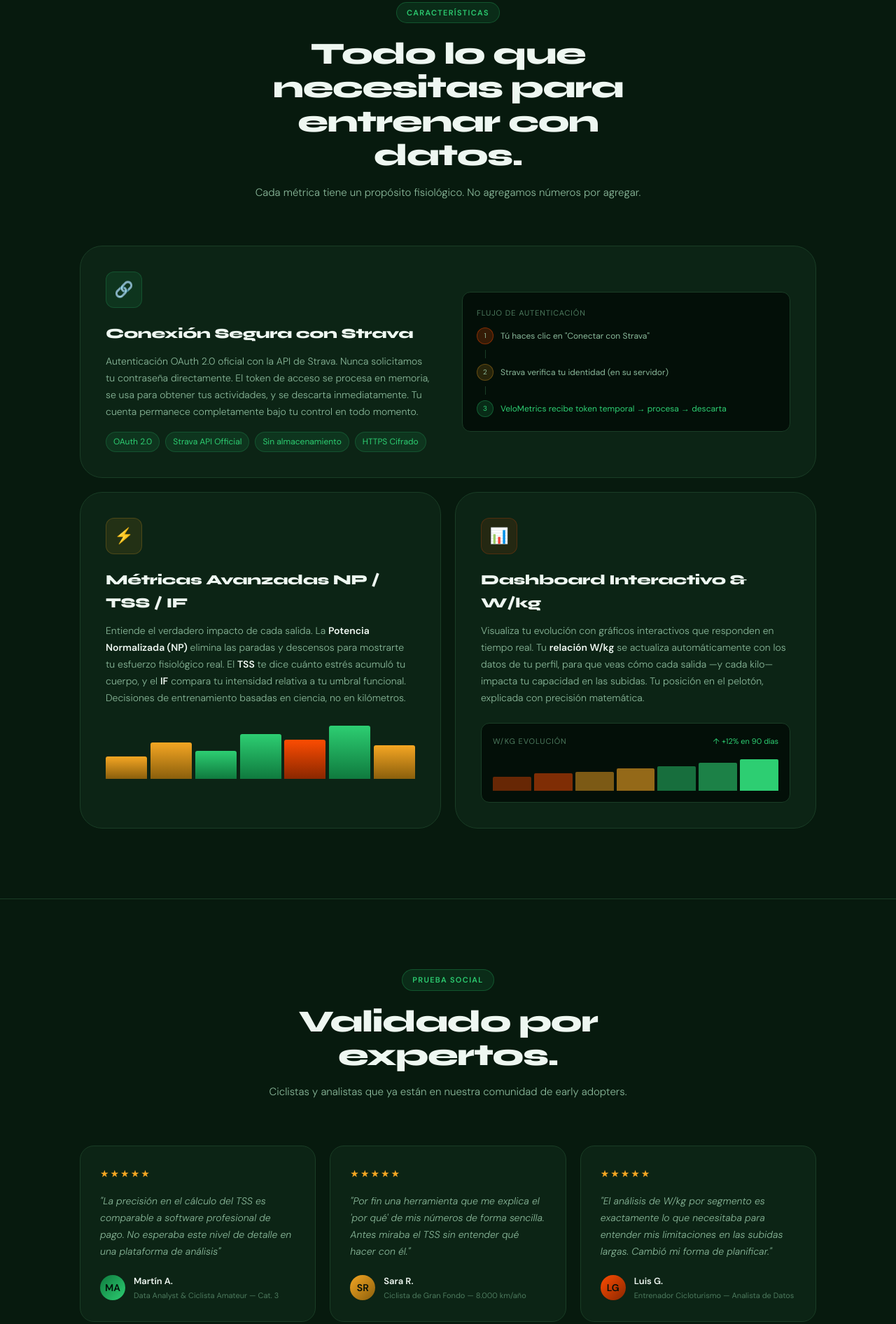
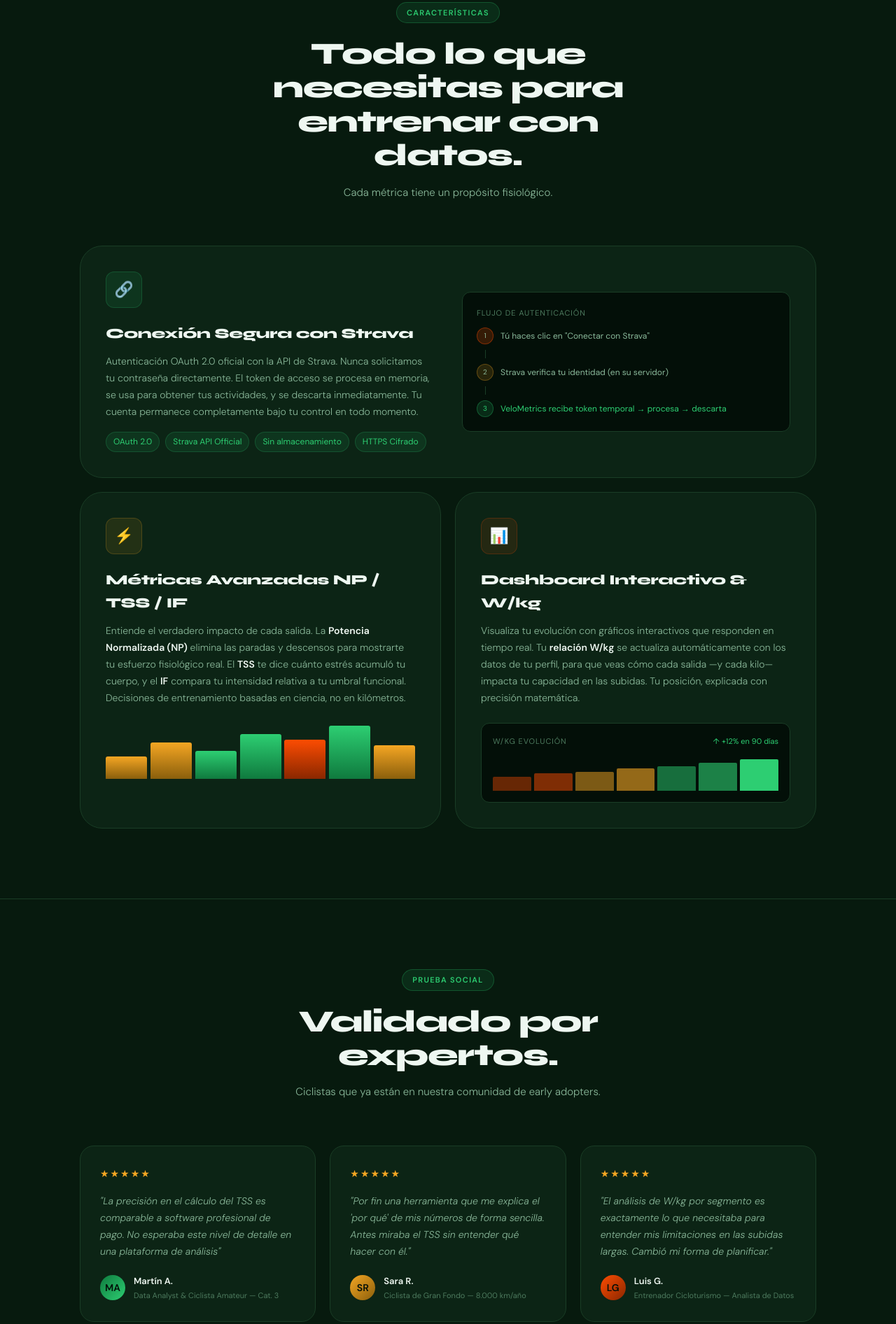
Before and after one commit to VeloMetrics/velometrics-web, a plain HTML site: page index.html in a window 1280 px wide. Shown: the part 2328-4220 px from the top of the page at 70% size. Drawn offline with Linux system fonts and the light colour scheme.

Commit message:
Update index.html

```diff
--- a/index.html
+++ b/index.html
@@ -1691,7 +1691,7 @@
       <div class="section-header reveal">
         <span class="tag">Características</span>
         <h2>Todo lo que necesitas para entrenar con datos.</h2>
-        <p>Cada métrica tiene un propósito fisiológico. No agregamos números por agregar.</p>
+        <p>Cada métrica tiene un propósito fisiológico.</p>
       </div>
 
       <div class="features-grid" id="metricas">
@@ -1768,7 +1768,7 @@
             Visualiza tu evolución con gráficos interactivos que responden en tiempo real.
             Tu <strong style="color:var(--text-primary)">relación W/kg</strong> se actualiza automáticamente
             con los datos de tu perfil, para que veas cómo cada salida —y cada kilo— impacta
-            tu capacidad en las subidas. Tu posición en el pelotón, explicada con precisión matemática.
+            tu capacidad en las subidas. Tu posición, explicada con precisión matemática.
           </p>
           <div style="margin-top:24px;background:var(--bg-deep);border:1px solid var(--border);border-radius:var(--radius-md);padding:16px" aria-hidden="true">
             <div style="display:flex;justify-content:space-between;align-items:center;margin-bottom:12px">
@@ -1799,7 +1799,7 @@
       <div class="section-header reveal">
         <span class="tag">Prueba Social</span>
         <h2>Validado por expertos.</h2>
-        <p>Ciclistas y analistas que ya están en nuestra comunidad de early adopters.</p>
+        <p>Ciclistas que ya están en nuestra comunidad de early adopters.</p>
       </div>
 
       <div class="testimonials-grid">
@@ -1897,7 +1897,7 @@
   <section class="cta-section" id="acceso">
     <div class="cta-box reveal">
       <span class="tag">Early Access</span>
-      <h2>Únete a la comunidad de analistas.</h2>
+      <h2>¡Únete a la comunidad!.</h2>
       <p>
         Reserva tu lugar antes de que se agoten los cupos de la beta privada.
       </p>
@@ -1916,7 +1916,7 @@
 
 
           <div class="form-group">
-            <label for="nombre">¿Cómo te llamamos en el pelotón?</label>
+            <label for="nombre">¿Cómo te llamamos?</label>
             <input
               type="text"
               id="nombre"
```
